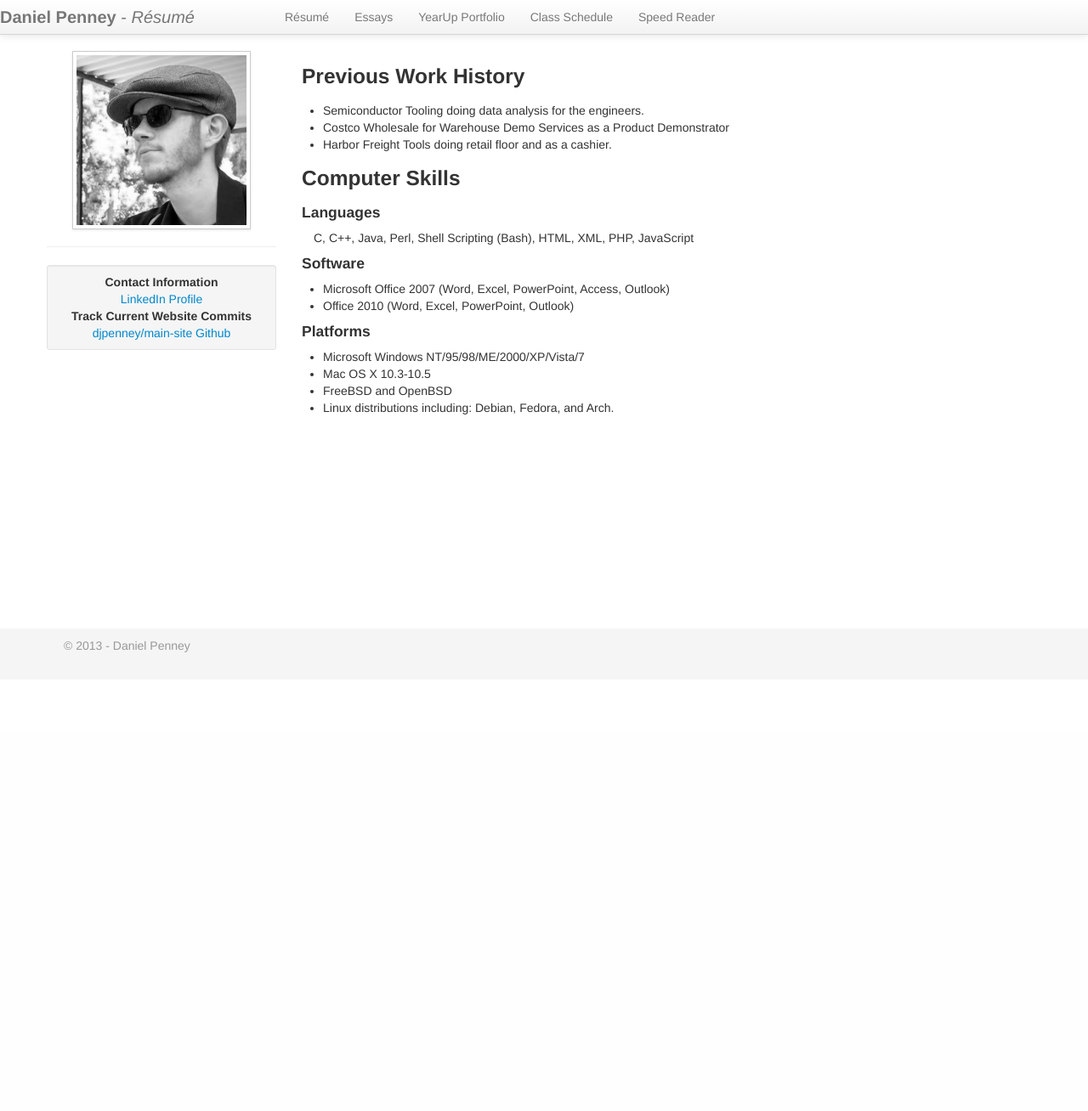
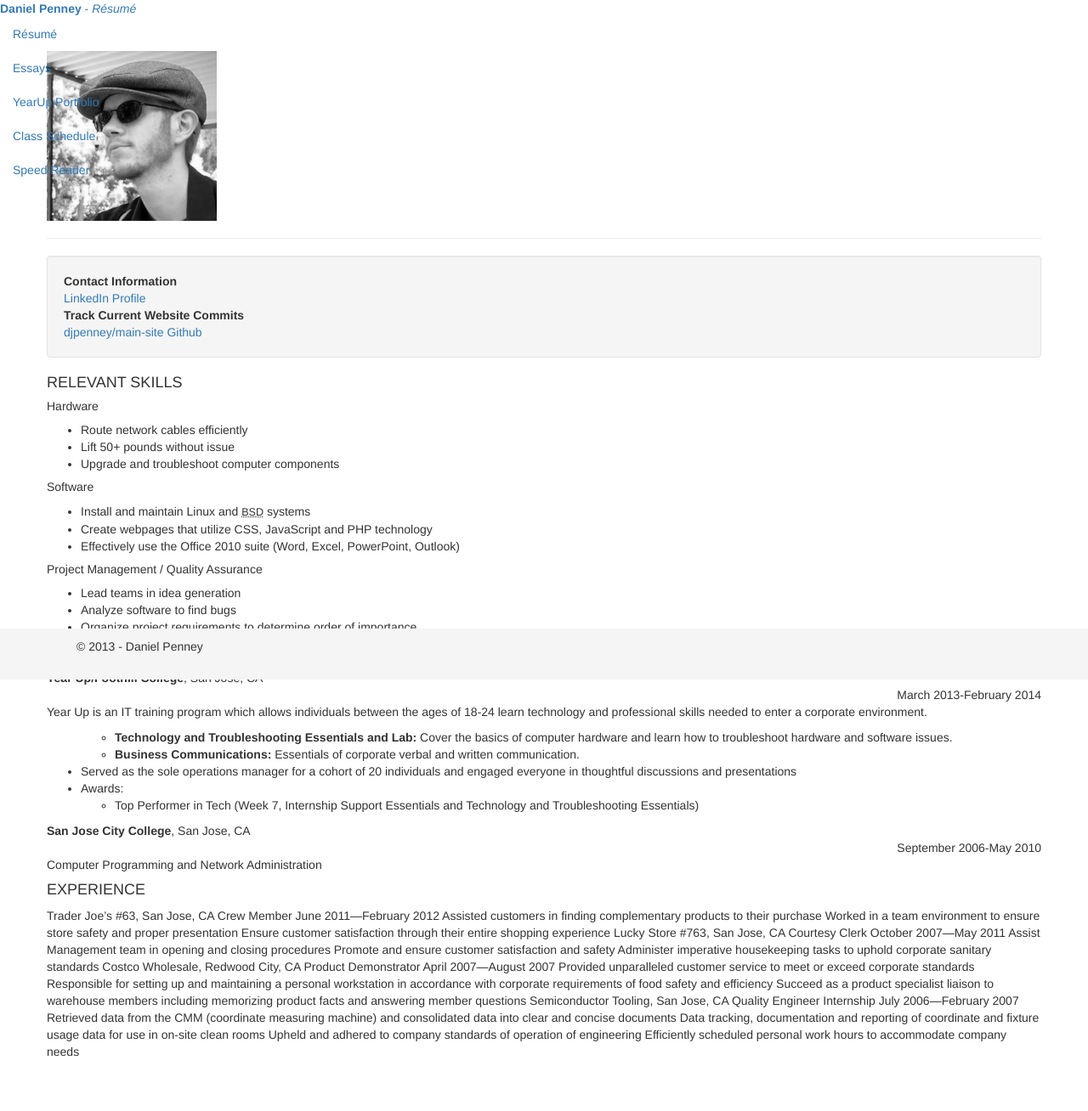
Before and after one commit to djpenney/main-site, a PHP site: page /index.php?page=resume in a window 1280 px wide. Shown: the whole page at 85% size. Before the commit the page ends 768 px from the top, so only its background shows below. Run offline with PHP 8.4, Linux system fonts and the light colour scheme; some libraries are stand-ins or nearby versions.

Commit message:
Update to use BootstrapCDN and update parts of resume

```diff
--- a/index.php
+++ b/index.php
@@ -5,9 +5,8 @@
     <meta name="viewport" content="width=device-width, initial-scale=1.0" />
 
     <!-- Bootstrap CSS -->
-    <link href="css/bootstrap.min.css" rel="stylesheet" />
     <link href="css/default.css" rel="stylesheet" />
-    <link href="css/bootstrap-responsive.css" rel="stylesheet" />
+    <link href="//netdna.bootstrapcdn.com/twitter-bootstrap/2.3.2/css/bootstrap-combined.min.css" rel="stylesheet">
 
     <!-- It -->
     <?php
@@ -67,7 +66,7 @@
 
     <!-- Bootstrap JS -->
     <script src="http://code.jquery.com/jquery-1.10.0.min.js"></script>
-    <script src="js/bootstrap.min.js"></script>
+    <script src="//netdna.bootstrapcdn.com/twitter-bootstrap/2.3.2/js/bootstrap.min.js"></script>
 
     <!-- http://blog.colin-gourlay.com/blog/2012/02/safely-using-ready-before-including-jquery/ -->
     <script>(function($,d){$.each(readyQ,function(i,f){$(f)});$.each(bindReadyQ,function(i,f){$(d).bind("ready",f)})})(jQuery,document)</script>
--- a/resume.html
+++ b/resume.html
@@ -1,3 +1,8 @@
+<style scoped>
+    .atten {
+        text-align: right;
+    }
+</style>
 <div class="resume row">
     <div class="span3 pagination-centered">
         <img src="img/headshot.png" alt="My headshot" id="hshot" class="img-polaroid">
@@ -9,31 +14,102 @@
             <strong>Track Current Website Commits</strong><br />
             <a href="https://github.com/djpenney/main-site/commits/master" target=_blank">djpenney/main-site Github</a>
         </address>
-    </div>
+    </div> <!-- span3 -->
     <div class="span9">
-        <h3>Previous Work History</h3>
-        <ul>
-            <li>Semiconductor Tooling doing data analysis for the engineers.
-            <li>Costco Wholesale for Warehouse Demo Services as a Product Demonstrator
-            <li>Harbor Freight Tools doing retail floor and as a cashier.
-        </ul>
+        <div class="row-fluid">
+            <div class="span12">
+                <h4>RELEVANT SKILLS</h4>
+                <div class="row-fluid">
+                    <div class="span4">
+                        <h5>Hardware</h5>
+                        <ul>
+                            <li>Route network cables efficiently
+                            <li>Lift 50+ pounds without issue
+                            <li>Upgrade and troubleshoot computer components
+                        </ul>
+                    </div>
+                    <div class="span4">
+                        <h5>Software</h5>
+                        <ul>
+                            <li>Install and maintain Linux and <abbr title="Berkeley Software Distribution" class="initialism">BSD</abbr> systems
+                            <li>Create webpages that utilize CSS, JavaScript and PHP technology
+                            <li>Effectively use the Office 2010 suite (Word, Excel, PowerPoint, Outlook)
+                        </ul>
+                    </div>
+                    <div class="span4">
+                        <h5>Project Management / Quality Assurance</h5>
+                        <ul>
+                            <li>Lead teams in idea generation
+                            <li>Analyze software to find bugs
+                            <li>Organize project requirements to determine order of importance
+                        </ul>
+                    </div>
+                </div> <!--row-fluid -->
+            </div> <!-- span12 -->
 
-        <h3>Computer Skills</h3>
-        <h4>Languages</h4>
-        <p>&emsp;C, C++, Java, Perl, Shell Scripting (Bash), HTML, XML, PHP, JavaScript</p>
+            <div class="row-fluid">
+                <div class="span12">
+                    <h4>EDUCATION</h4>
+                    <div class="row-fluid">
+                        <div class="span8">
+                            <strong>Year Up/Foothill College</strong>, San Jose, CA
+                        </div> <!-- span8 -->
+                        <div class="span4 atten">
+                            March 2013-February 2014
+                        </div> <!-- span4 -->
+                    </div> <!-- row -->
+                    <p>Year Up is an IT training program which allows individuals between the ages of 18-24 learn technology and professional skills needed to enter a corporate environment.</p>
+                    <ul>
+                        <ul>
+                            <li><strong>Technology and Troubleshooting Essentials and Lab:</strong> Cover the basics of computer hardware and learn how to troubleshoot hardware and software issues.
+                            <li><strong>Business Communications:</strong> Essentials of corporate verbal and written communication.
+                        </ul>
+                        <li>Served as the sole operations manager for a cohort of 20 individuals and engaged everyone in thoughtful discussions and presentations
+                        <li>Awards:
+                        <ul>
+                            <li>Top Performer in Tech (Week 7, Internship Support Essentials and Technology and Troubleshooting Essentials)
+                        </ul>
+                    </ul> <!-- unstyled -->
 
-        <h4>Software</h4>
-        <ul>
-            <li>Microsoft Office 2007 (Word, Excel, PowerPoint, Access, Outlook)
-            <li>Office 2010 (Word, Excel, PowerPoint, Outlook)
-        </ul>
+                    <div class="row-fluid">
+                        <div class="span8">
+                            <strong>San Jose City College</strong>, San Jose, CA
+                        </div> <!-- span8 -->
+                        <div class="span4 atten">
+                            September 2006-May 2010
+                        </div> <!-- span4 -->
+                    </div>
+                    Computer Programming and Network Administration
+                </div> <!-- span12 -->
+            </div> <!-- row-fluid -->
 
-        <h4>Platforms</h4>
-        <ul>
-            <li>Microsoft Windows NT/95/98/ME/2000/XP/Vista/7
-            <li>Mac OS X 10.3-10.5
-            <li>FreeBSD and OpenBSD
-            <li>Linux distributions including: Debian, Fedora, and Arch.
-        </ul>
-    </div>
-</div>
+            <div class="row-fluid">
+                <h4>EXPERIENCE</h4>
+Trader Joe’s  #63, San Jose, CA
+Crew Member	June 2011—February 2012
+Assisted customers in finding complementary products to their purchase
+Worked in a team environment to ensure store safety and proper presentation
+Ensure customer satisfaction through their entire shopping experience
+
+Lucky Store #763, San Jose, CA
+Courtesy Clerk	October 2007—May 2011
+Assist Management team in opening and closing procedures
+Promote and ensure customer satisfaction and safety
+Administer imperative housekeeping tasks to uphold corporate sanitary standards
+
+Costco Wholesale, Redwood City, CA
+Product Demonstrator	April 2007—August 2007
+Provided unparalleled customer service to meet or exceed corporate standards
+Responsible for setting up and maintaining a personal workstation in accordance with corporate requirements of food safety and efficiency
+Succeed as a product specialist liaison to warehouse members including memorizing product facts and answering member questions
+
+Semiconductor Tooling, San Jose, CA
+Quality Engineer Internship	July 2006—February 2007
+Retrieved data from the CMM (coordinate measuring machine) and consolidated data into clear and concise documents
+Data tracking, documentation and reporting of coordinate and fixture usage data for use in on-site clean rooms
+Upheld and adhered to company standards of operation of engineering
+Efficiently scheduled personal work hours to accommodate company needs
+</div> <!-- row-fluid -->
+        </div> <!-- row-fluid -->
+    </div> <!-- span9 -->
+</div> <!-- resume -->
```
